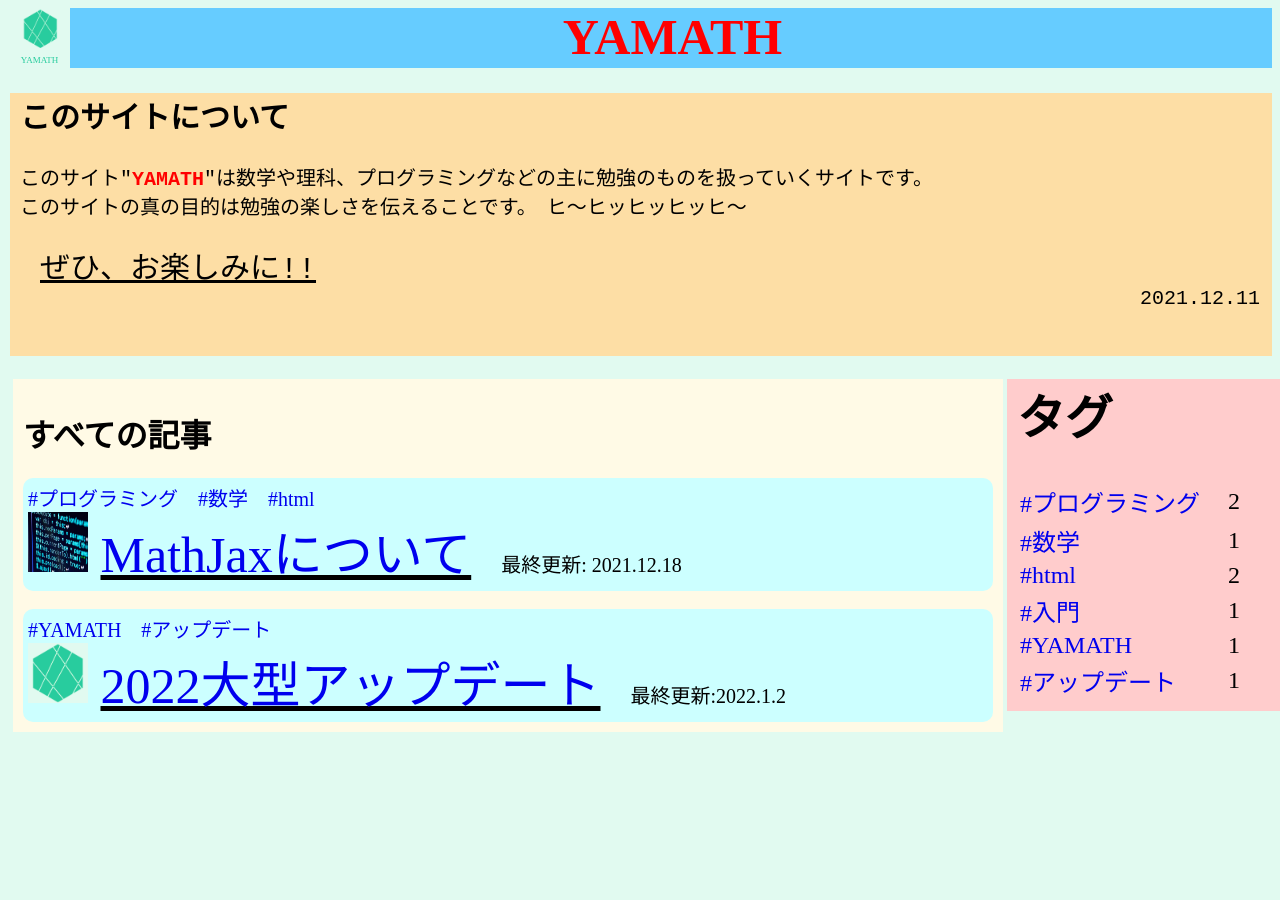
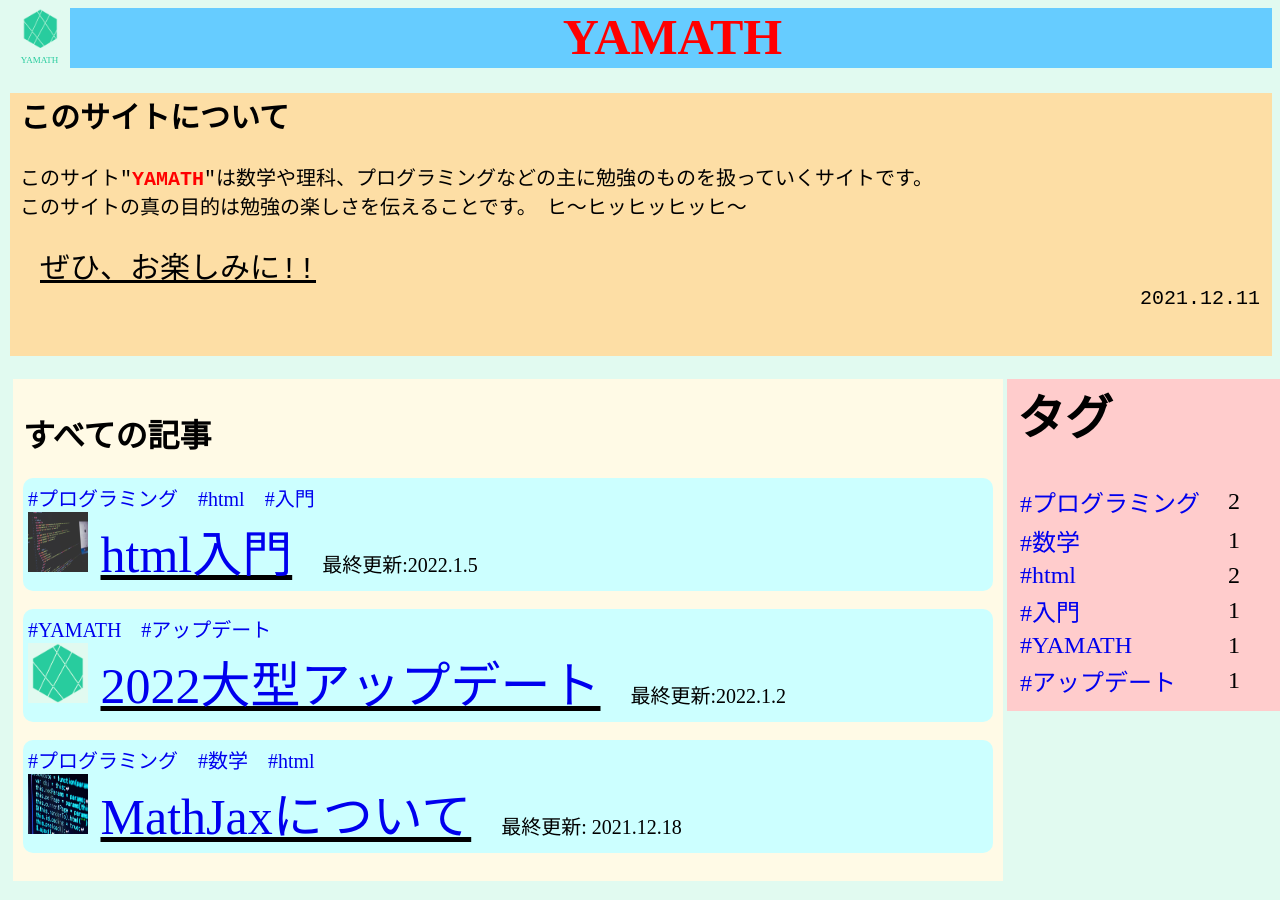
Before and after one commit to tiger-math/yamath, a Jekyll site: the page index.html, which Jekyll copies as it is, in a window 1280 px wide. Built offline with Jekyll 4.4.1, drawn with Linux system fonts in a browser that asks for light colours.

Commit message:
Update index.html

```diff
--- a/index.html
+++ b/index.html
@@ -29,17 +29,24 @@
  <td width="80%" valign="top">
  <div class="all-page">
   <h1>すべての記事</h1>
+
+  <div class="page">
+	 <span class="page-tag"><a href="tag-プログラミング.html">#プログラミング</a>　<a href="tag-アップデート.html">#html</a>　<a href="tag-入門.html">#入門</a></span><br>
+	 <span class="page-img"><img src="html.png" height="60" width="60"></span>
+	 <span class="page-name"><a href="2022大型アップデート.html">html入門</a></span>　<span class="page-tag">最終更新:2022.1.5</span>
+   </div><br>
+
+  <div class="page">
+	 <span class="page-tag"><a href="tag-YAMATH.html">#YAMATH</a>　<a href="tag-アップデート.html">#アップデート</a></span><br>
+	 <span class="page-img"><img src="ロゴ2.png" height="60" width="60"></span>
+	 <span class="page-name"><a href="2022大型アップデート.html">2022大型アップデート</a></span>　<span class="page-tag">最終更新:2022.1.2</span>
+   </div><br>
+
    <div class="page">
 	 <span class="page-tag"><a href="tag-プログラミング.html">#プログラミング</a>　<a href="tag-数学.html">#数学</a>　<a href="tag-html.html">#html</a></span><br>
 	 <span class="page-img"><img src="プログラミング.png" height="60" width="60"></span>
 	 <span class="page-name"><a href="MathJaxについて.html">MathJaxについて</a></span>　<span class="page-tag">最終更新: 2021.12.18</span>
 	</div><br>
-
-	<div class="page">
-	 <span class="page-tag"><a href="tag-YAMATH.html">#YAMATH</a>　<a href="tag-アップデート.html">#アップデート</a></span><br>
-	 <span class="page-img"><img src="ロゴ2.png" height="60" width="60"></span>
-	 <span class="page-name"><a href="2022大型アップデート.html">2022大型アップデート</a></span>　<span class="page-tag">最終更新:2022.1.2</span>
-   </div>
 
  </div>
  </td>
```
